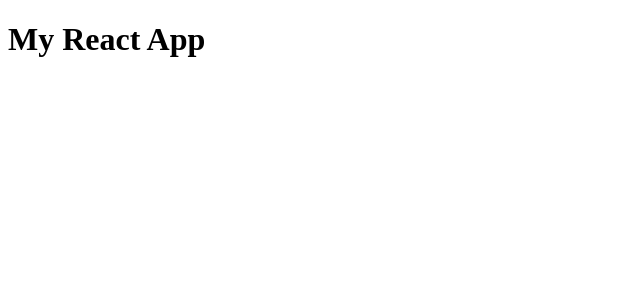
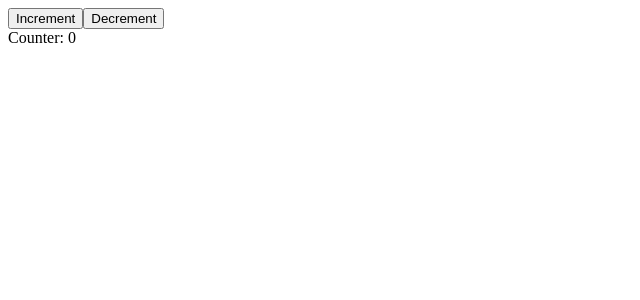
Before and after one commit to jazzqi/react-webpack-starter, a React app: page / in a window 1280 px wide. Shown: the top 300 px of the page, without its empty margins (0-640 px from the left). Built offline with nearby package versions, Linux system fonts and the light colour scheme.

Commit message:
constructor & render

```diff
--- a/src/components/App.js
+++ b/src/components/App.js
@@ -1,9 +1,17 @@
 import React, {Component} from 'react';
+import Counter from './Counter'
 
-class App extends Component {
+// React let us define components as classes or as functions.
+
+// 生命周期分为四个类型：
+// 1. mounting
+// 2. updating
+// 3. error boundaries
+// 4. unmounting
+class App extends Component { // or extends React.components
   render() {
     return <div>
-      <h1> My React App </h1>
+      <Counter></Counter>
     </div>
   }
 }
--- /dev/null
+++ b/src/components/Counter.js
@@ -0,0 +1,28 @@
+import React, { Component } from "react";
+
+export default class Counter extends Component {
+  constructor(props) {
+    // Constructor 是唯一初始化 state 的地方
+    console.log("Constructor");
+    super(props);
+
+    this.state = {
+      counter: 0
+    };
+
+    this.increment = () => this.setState({ counter: this.state.counter + 1 });
+    this.decrement = () => this.setState({ counter: this.state.counter - 1 });
+  }
+
+  render() {
+    console.log("Render");
+
+    return (
+      <div>
+        <button onClick={this.increment}>Increment</button>
+        <button onClick={this.decrement}>Decrement</button>
+        <div className="counter">Counter: {this.state.counter}</div>
+      </div>
+    );
+  }
+}
```
